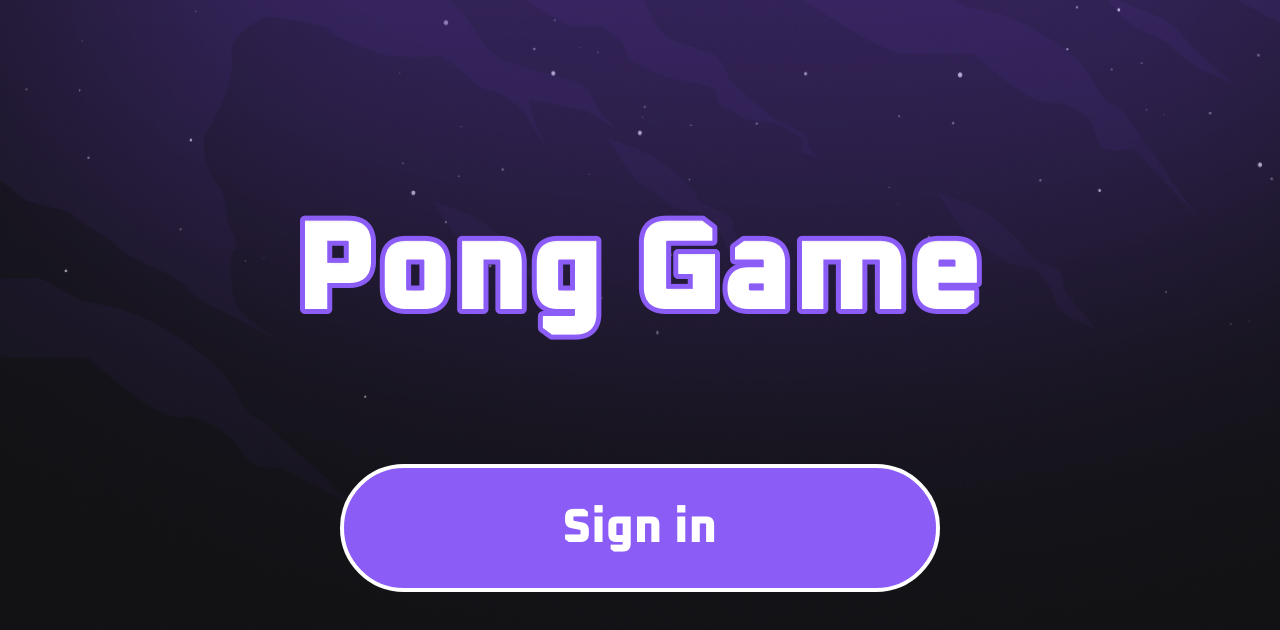
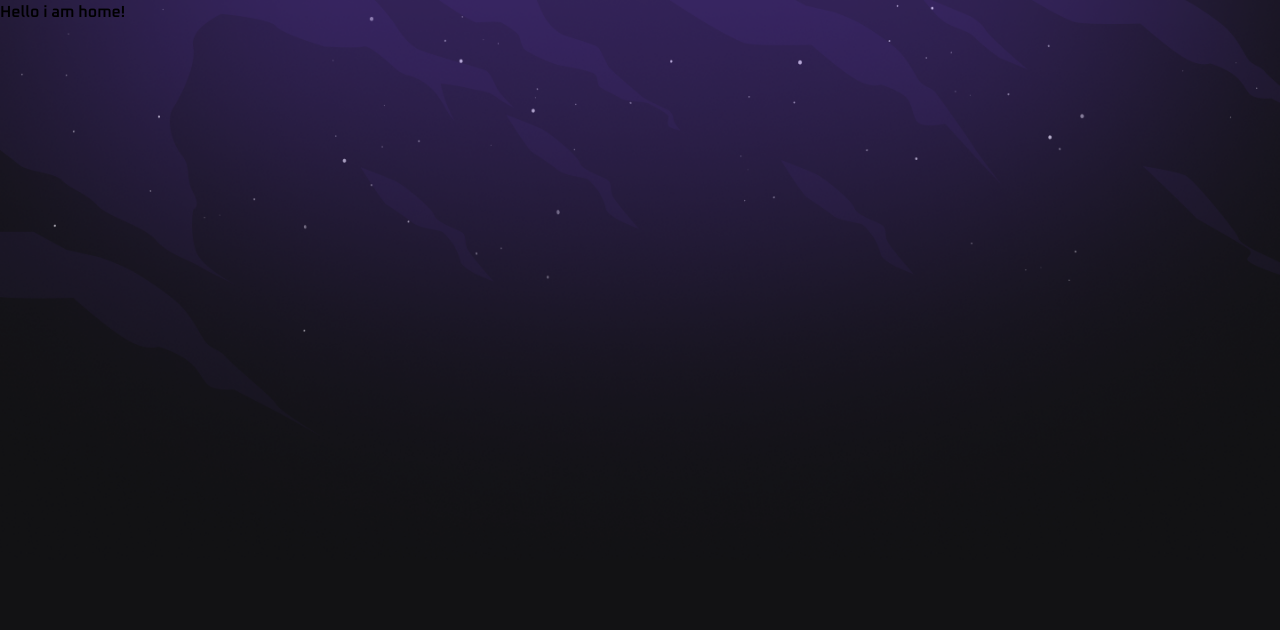
Before and after one commit to 42Specilization/ft_transcendence_42, a React (Vite) app in the folder web/: page / in a window 1280 px wide. Both pictures are taken after a click on the button "Sign in". Shown: the top 630 px of the page. Built offline with nearby package versions, Linux system fonts and the light colour scheme.

Commit message:
Creating page folder

```diff
--- a/web/src/App.tsx
+++ b/web/src/App.tsx
@@ -1,13 +1,15 @@
 import './styles/main.css';
-import pongGame from './assets/pong-game.png'
+import { SigIn } from './pages/SigIn'
+import { Home } from './pages/Home'
+import { useRef, useState } from 'react';
 
 function App() {
 
+  const [sigInVar, setSigInVar] = useState<boolean>(false)
+
   return (
-    <div className='max-w-[1344px] mx-auto my-20 flex flex-col items-center'>
-      {/* <h1 className='text-9xl font-extrabold text-white text-shadow-style my-28'>Pong Game</h1> */}
-      <img src={pongGame} alt='title' className='my-28' />
-      <button className='text-5xl text-white bg-violet-500 px-4 py-3 h-32 w-[600px] rounded-[100px] font-bold border-4 border-white hover:bg-violet-600'>Sign in</button>
+    <div>
+      {sigInVar ? <Home /> : <SigIn sigIn={setSigInVar} />}
     </div>
   )
 }
--- /dev/null
+++ b/web/src/pages/Home.tsx
@@ -0,0 +1,9 @@
+
+
+export function Home() {
+	return (
+		<div>
+			<h1>Hello i am home!</h1>
+		</div>
+	)
+}
--- /dev/null
+++ b/web/src/pages/SigIn.tsx
@@ -0,0 +1,27 @@
+import { Dispatch, SetStateAction } from 'react';
+import pongGame from '../assets/pong-game.png'
+
+interface SigIn {
+	sigIn: Dispatch<SetStateAction<boolean>>;
+}
+
+export function SigIn({ sigIn }: SigIn) {
+
+	function handleSignIn() {
+		console.log(sigIn)
+		sigIn(true);
+	}
+
+	return (
+		<div className='max-w-[1344px] mx-auto my-20 flex flex-col items-center'>
+			{/* <h1 className='text-9xl font-extrabold text-white text-shadow-style my-28'>Pong Game</h1> */}
+			<img src={pongGame} alt='title' className='my-28' />
+			<button
+				className='text-5xl text-white bg-violet-500 px-4 py-3 h-32 w-[600px] rounded-[100px] font-bold border-2 border-white hover:bg-violet-600'
+				onClick={handleSignIn}
+			>
+				Sign in
+			</button>
+		</div>
+	)
+}
--- a/web/src/styles/main.css
+++ b/web/src/styles/main.css
@@ -1,9 +1,3 @@
 @tailwind base;
 @tailwind components;
 @tailwind utilities;
-
-@layer components {
-.text-shadow-style {
-	text-shadow: 5px 5px 5px violet;
-}
-}
--- a/web/vite.config.ts
+++ b/web/vite.config.ts
@@ -5,6 +5,6 @@ import react from '@vitejs/plugin-react'
 export default defineConfig({
   plugins: [react()],
   server: {
-    port: 3000
+    port: 8080
   }
 })
```
Also changed, not shown: web/src/assets/logo-small.png (added).
